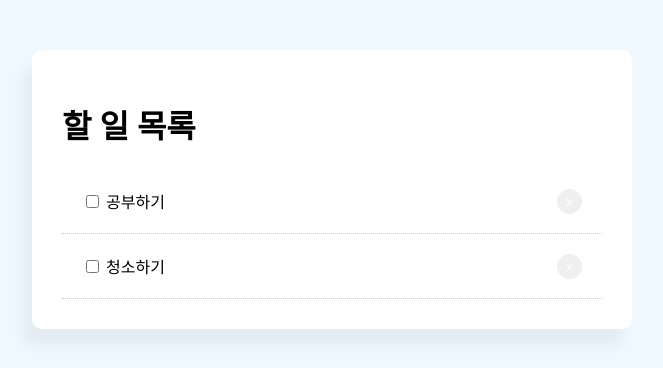
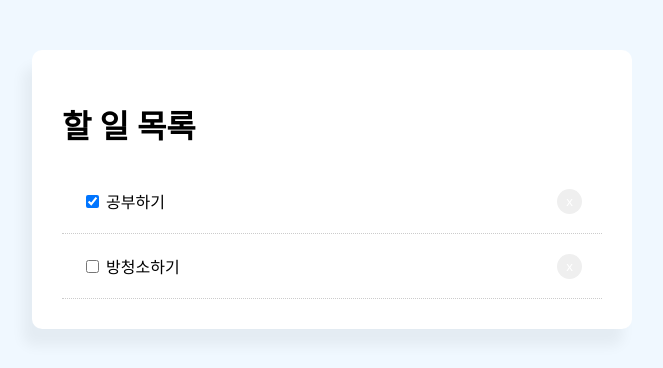
Before and after one commit to sodamkimkim/react-todo-app, a React (Create React App) app: page / in a window 1280 px wide. Shown: the top 368 px of the page, without its empty margins (308-971 px from the left). Built offline with nearby package versions, Linux system fonts and the light colour scheme.

Commit message:
Map 메서드를 사용한 할 일 목록 나열

```diff
--- a/src/App.js
+++ b/src/App.js
@@ -18,6 +18,19 @@ export default class App extends Component {
     }
   }
 
+  todoData = [
+    {
+      id: "1",
+      title: "공부하기",
+      complete: true
+    },
+    {
+      id: "2",
+      title: "방청소하기",
+      complete: false
+    }
+  ]
+
   render() {
     return (
       <div className="container">
@@ -26,16 +39,12 @@ export default class App extends Component {
             <h1>할 일 목록</h1>
           </div>
 
-          <div style={this.getStyle()}>
-            <input type="checkbox" defaultChecked={false} /> 공부하기
-            <button style={this.btnStyle}>x</button>
-          </div>
-
-          <div style={this.getStyle()}>
-            <input type="checkbox" defaultChecked={false} /> 청소하기
-            <button style={this.btnStyle}>x</button>
-          </div>
-
+          {this.todoData.map((data) => (
+            <div style={this.getStyle()} key={data.id}>
+              <input type="checkbox" defaultChecked={data.complete} /> {data.title}
+              <button style={this.btnStyle}>x</button>
+            </div>
+          ))}
         </div>
       </div>
     )
```
Also changed, not shown: src/pr_App.js (added).
